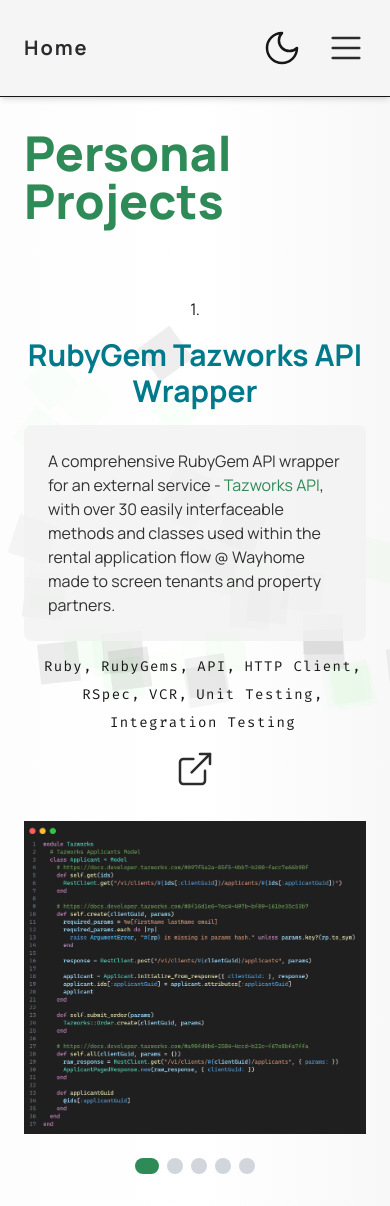
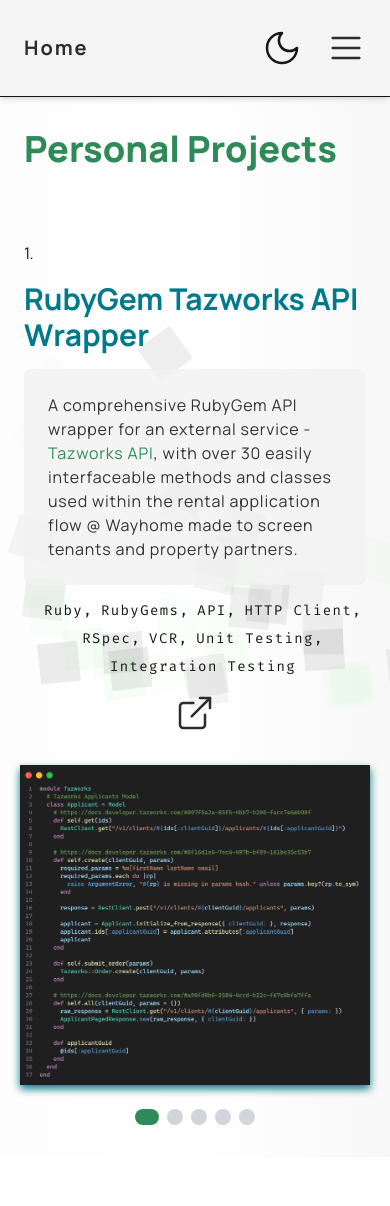
Before and after one commit to 19peytonsmith/my-portfolio, a Next.js app: page /projects in a window 390 px wide. After the commit the page ends 1157 px from the top, so only its background shows below. Built offline with nearby package versions, Linux system fonts and the light colour scheme.

Commit message:
miscellaneous changes

```diff
--- a/src/app/about-me/page.tsx
+++ b/src/app/about-me/page.tsx
@@ -23,7 +23,7 @@
   return (
     <div className="md:py-0 py-8 md:mt-20 md:mb-8">
       <div className="max-w-5xl mx-auto w-full px-6 sm:px-8">
-        <h1 className="relative inline-block text-5xl font-extrabold text-primary mb-16">
+        <h1 className="relative inline-block md:text-5xl text-4xl font-extrabold text-primary mb-16">
           <span>Who am I?</span>
           <span className="after-light-line"></span>
         </h1>
@@ -41,7 +41,7 @@
             </div>
           </div>
           <div>
-            <p className="text-sm tracking-wider font-light mb-2 text-center md:text-left">
+            <p className="text-sm tracking-widest font-light mb-2 text-center md:text-left">
               Here's some technologies I have experience with:
             </p>
             <GridList items={techStack} minColumnWidth={130} />
@@ -49,7 +49,7 @@
         </div>
         <div className="flex flex-1 flex-col justify-center items-center">
           <DarkBox className="p-6">
-            <p className="text-sm tracking-widest">
+            <p className="text-sm tracking-wider">
               Hi! My name is Peyton — I'm a 23-year-old Software Engineer with
               hands-on experience developing full-stack web applications using
               Ruby on Rails and .NET. I graduated with high honors from Florida
@@ -60,7 +60,7 @@
               tutoring fellow classmates and assistant teaching our high school
               algebra class.
             </p>
-            <p className="text-sm mt-2 tracking-widest">
+            <p className="text-sm mt-2 tracking-wider">
               When I entered college, I was new to coding but quickly grew to
               enjoy it. I began with C++, explored engineering languages like
               MATLAB and C, and eventually transitioned into full-stack
@@ -68,7 +68,7 @@
               self-driven projects and real-world experience, I've expanded my
               skillset to include Python, SQL, Swift, and Ruby on Rails.
             </p>
-            <p className="text-sm mt-2 tracking-widest">
+            <p className="text-sm mt-2 tracking-wider">
               Since graduating, I've worked as an Application Developer at the
               Institute for Intergovernmental Research, where I build scalable,
               accessible web applications for justice and law enforcement
@@ -77,7 +77,7 @@
               migrated infrastructure to AWS, and improved the user experience
               and reliability of their platform.
             </p>
-            <p className="text-sm mt-2 tracking-widest">
+            <p className="text-sm mt-2 tracking-wider">
               I'm proud of my journey so far and excited to keep growing—whether
               that's mastering new frameworks, collaborating with creative
               teams, or tackling technical challenges that make a real impact.
--- a/src/app/experience/page.tsx
+++ b/src/app/experience/page.tsx
@@ -8,6 +8,9 @@
 import Indicators from "@/components/Indicators";
 
 import { motion, AnimatePresence } from "framer-motion";
+
+import { Calendar, BriefcaseBusiness } from "lucide-react";
+import IconWrapper from "@/components/IconWrapper";
 
 interface Experience {
   company: string;
@@ -108,7 +111,7 @@
   return (
     <div className="md:mt-20 md:mb-8 md:py-0 py-8">
       <div className="max-w-5xl mx-auto px-6 sm:px-8">
-        <h1 className="relative inline-block text-5xl font-extrabold text-primary mb-16">
+        <h1 className="relative inline-block text-4xl md:text-5xl font-extrabold text-primary mb-16">
           <span>Work Experience</span>
           <span className="after-light-line"></span>
         </h1>
@@ -132,7 +135,7 @@
                 />
               </div>
               <div>
-                <p className="text-sm tracking-wider font-light mb-2 text-center md:text-left">
+                <p className="text-sm tracking-widest font-light mb-2 text-center md:text-left">
                   Technologies I have been experiencing here:
                 </p>
                 <GridList
@@ -142,8 +145,10 @@
               </div>
             </div>
             <div className="order-1 md:order-2 flex flex-col flex-1 gap-4 md:max-w-[540px]">
-              <h2 className="text-xl font-bold text-secondary">
-                {experience.title} @
+              <h2 className="text-xl font-bold text-secondary flex items-center gap-2">
+                <IconWrapper Icon={BriefcaseBusiness} className="w-6 h-6" />
+                {experience.title}
+                <span className="text-xs">@</span>
               </h2>
               <Link
                 href={experience.website}
@@ -153,13 +158,17 @@
               >
                 {experience.company}
               </Link>
-              <h3 className="text-base font-bold text-primary ml-8">
+              <h3 className="text-base font-bold text-primary ml-8 flex items-center gap-2">
+                <IconWrapper Icon={Calendar} className="w-5 h-5" />
                 {experience.duration}
               </h3>
               <DarkBox className="md:max-w-2xl w-full p-6">
                 <ul className="flex flex-col gap-2 text-sm">
                   {experience.highlights.map((item, i) => (
-                    <li key={i} className="carrot-bullet-item tracking-wider">
+                    <li
+                      key={i}
+                      className="carrot-bullet-item tracking-wider font-sans"
+                    >
                       {item}
                     </li>
                   ))}
--- a/src/app/projects/page.tsx
+++ b/src/app/projects/page.tsx
@@ -142,7 +142,7 @@
   return (
     <div className="md:mt-20 md:mb-8 md:py-0 py-8">
       <div className="max-w-5xl mx-auto px-6 sm:px-8 mb-2">
-        <h1 className="relative inline-block text-5xl font-extrabold text-primary mb-16">
+        <h1 className="relative inline-block md:text-5xl text-4xl font-extrabold text-primary mb-16">
           <span>Personal Projects</span>
           <span className="after-light-line"></span>
         </h1>
@@ -159,12 +159,12 @@
               "flex flex-col md:flex-row justify-center items-center gap-8"
             }
           >
-            <div className="flex flex-col gap-4 md:items-start items-center max-w-[500px]">
+            <div className="flex flex-col gap-4 max-w-[500px]">
               <p className="text-gray">{index + 1}.</p>
-              <h1 className="text-3xl font-bold text-title md:text-left text-center">
+              <h1 className="text-3xl font-bold text-title flex items-center gap-2">
                 {project.name}
               </h1>
-              <DarkBox className="xs:max-w-md p-6">
+              <DarkBox className="xs:max-w-md p-6 tracking-wider md:mx-0 mx-auto">
                 <p dangerouslySetInnerHTML={{ __html: project.description }} />
               </DarkBox>
               <div>
@@ -180,7 +180,7 @@
                   ))}
                 </ul>
               </div>
-              <div className="flex space-x-4">
+              <div className="flex space-x-4 md:mx-0 mx-auto">
                 {project.links?.map((link, i) => (
                   <IconLink key={i} href={link.url}>
                     <IconWrapper Icon={link.Icon} />
@@ -189,11 +189,11 @@
               </div>
             </div>
             <div className="flex flex-col justify-center items-center gap-4">
-              <div className="w-full max-w-[600px] h-auto max-h-[500px]">
+              <div className="w-full max-w-[600px] min-w-[350px] h-auto max-h-[500px]">
                 <img
                   src={project.image}
                   alt={`Image for ${project.name}`}
-                  className="w-full h-auto max-h-[500px] object-contain"
+                  className="w-full h-auto max-h-[500px] object-contain drop-shadow-lg drop-shadow-title"
                   loading="eager"
                 />
               </div>
```
